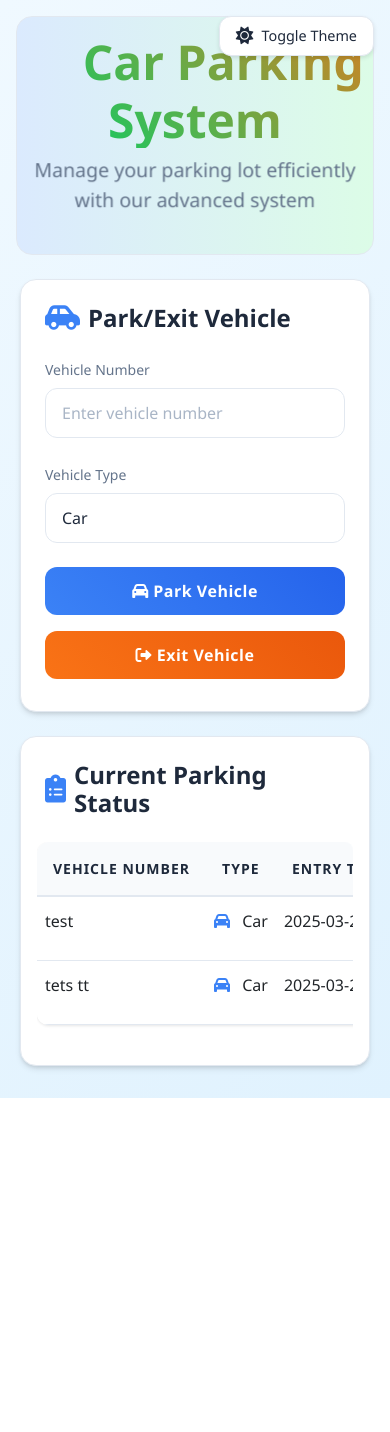
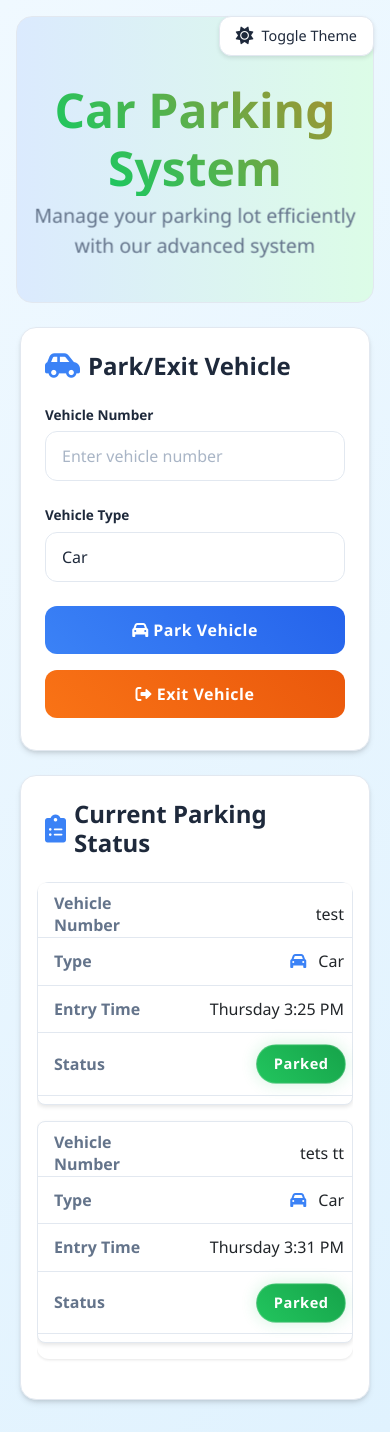
Before and after one commit to Ahmedshah-hub/car_parking_system, a Flask app: page / in a window 390 px wide. Before the commit the page ends 1098 px from the top, so only its background shows below. Run offline with Flask 3, Linux system fonts and the light colour scheme; data comes from the database, SQL or seed files in the repository.

```diff
--- a/templates/index.html
+++ b/templates/index.html
@@ -64,19 +64,21 @@
             }
 
             .header {
-                padding: 1rem 0;
+                padding: 0.75rem 0;
                 margin-bottom: 1rem;
                 border-radius: 12px;
             }
 
             .header h1 {
-                font-size: 1.75rem;
-                margin-bottom: 0.5rem;
+                font-size: 1.25rem;
+                margin-bottom: 0.25rem;
+                flex-wrap: wrap;
+                gap: 0.25rem;
             }
 
             .header p {
-                font-size: 0.9rem;
-                padding: 0 1rem;
+                font-size: 0.8rem;
+                padding: 0 0.75rem;
             }
 
             .card {
@@ -94,10 +96,54 @@
                 border-radius: 8px;
             }
 
+            .table {
+                display: block;
+            }
+
+            .table thead {
+                display: none;
+            }
+
+            .table tbody {
+                display: block;
+            }
+
+            .table tbody tr {
+                display: block;
+                margin-bottom: 1rem;
+                border: 1px solid var(--border-color);
+                border-radius: 8px;
+                background: var(--card-bg);
+                box-shadow: 0 2px 4px var(--shadow-color);
+                padding: 0.5rem 0;
+            }
+
+            .table tbody td {
+                display: block;
+                text-align: right;
+                padding: 0.75rem 1rem;
+                position: relative;
+                padding-left: 45%;
+                min-height: 2.5rem;
+                line-height: 1.4;
+            }
+
+            .table tbody td::before {
+                content: attr(data-label);
+                position: absolute;
+                left: 1rem;
+                width: 40%;
+                text-align: left;
+                font-weight: 600;
+                color: var(--text-secondary);
+                top: 50%;
+                transform: translateY(-50%);
+            }
+
             .table td, .table th {
                 padding: 0.5rem;
                 font-size: 0.8rem;
-                white-space: nowrap;
+                white-space: normal;
             }
 
             .btn {
@@ -114,8 +160,9 @@
             }
 
             .status-badge {
-                padding: 0.25rem 0.5rem;
-                font-size: 0.75rem;
+                padding: 0.4rem 0.75rem;
+                font-size: 0.8rem;
+                display: inline-block;
             }
 
             .row {
@@ -138,15 +185,19 @@
             .table tbody td {
                 padding: 0.75rem 0.5rem;
             }
+
+            .parking-icon {
+                font-size: 1.2rem;
+            }
         }
 
         @media (max-width: 480px) {
             .header h1 {
-                font-size: 1.5rem;
+                font-size: 1.1rem;
             }
 
             .header p {
-                font-size: 0.85rem;
+                font-size: 0.75rem;
             }
 
             .card-title {
@@ -165,6 +216,10 @@
             .form-control {
                 padding: 0.5rem 0.75rem;
                 font-size: 0.85rem;
+            }
+
+            .parking-icon {
+                font-size: 1rem;
             }
         }
 
@@ -255,6 +310,10 @@
             -webkit-text-fill-color: transparent;
             animation: gradientFlow 5s ease infinite;
             margin-bottom: 1rem;
+            display: flex;
+            align-items: center;
+            justify-content: center;
+            gap: 0.5rem;
         }
 
         .header p {
@@ -406,10 +465,26 @@
         }
 
         .form-label {
-            color: var(--text-secondary);
-            font-weight: 500;
-            margin-bottom: 0.5rem;
-            font-size: 0.875rem;
+            color: var(--text-primary);
+            font-weight: 600;
+            margin-bottom: 0.75rem;
+            font-size: 0.95rem;
+            display: block;
+            transform: translateZ(5px);
+        }
+
+        @media (max-width: 768px) {
+            .form-label {
+                font-size: 0.9rem;
+                margin-bottom: 0.5rem;
+            }
+        }
+
+        @media (max-width: 480px) {
+            .form-label {
+                font-size: 0.85rem;
+                margin-bottom: 0.4rem;
+            }
         }
 
         .vehicle-type-icon {
@@ -419,7 +494,7 @@
         }
 
         .parking-icon {
-            font-size: 2rem;
+            font-size: 2.5rem;
             margin-right: 1rem;
             animation: float 3s ease-in-out infinite;
             color: var(--primary-color);
@@ -598,11 +673,20 @@
                         const icon = vehicle.vehicle_type === 'Car' ? 'fa-car' :
                                     vehicle.vehicle_type === 'Bike' ? 'fa-motorcycle' : 'fa-truck';
 
+                        // Format the date
+                        const entryDate = new Date(vehicle.entry_time);
+                        const formattedDate = entryDate.toLocaleString('en-US', {
+                            weekday: 'long',
+                            hour: 'numeric',
+                            minute: 'numeric',
+                            hour12: true
+                        });
+
                         row.innerHTML = `
-                            <td>${vehicle.vehicle_number}</td>
-                            <td><i class="fas ${icon} vehicle-type-icon"></i> ${vehicle.vehicle_type}</td>
-                            <td>${vehicle.entry_time}</td>
-                            <td><span class="status-badge status-parked">Parked</span></td>
+                            <td data-label="Vehicle Number">${vehicle.vehicle_number}</td>
+                            <td data-label="Type"><i class="fas ${icon} vehicle-type-icon"></i> ${vehicle.vehicle_type}</td>
+                            <td data-label="Entry Time">${formattedDate}</td>
+                            <td data-label="Status"><span class="status-badge status-parked">Parked</span></td>
                         `;
                         table.appendChild(row);
                     });
```
